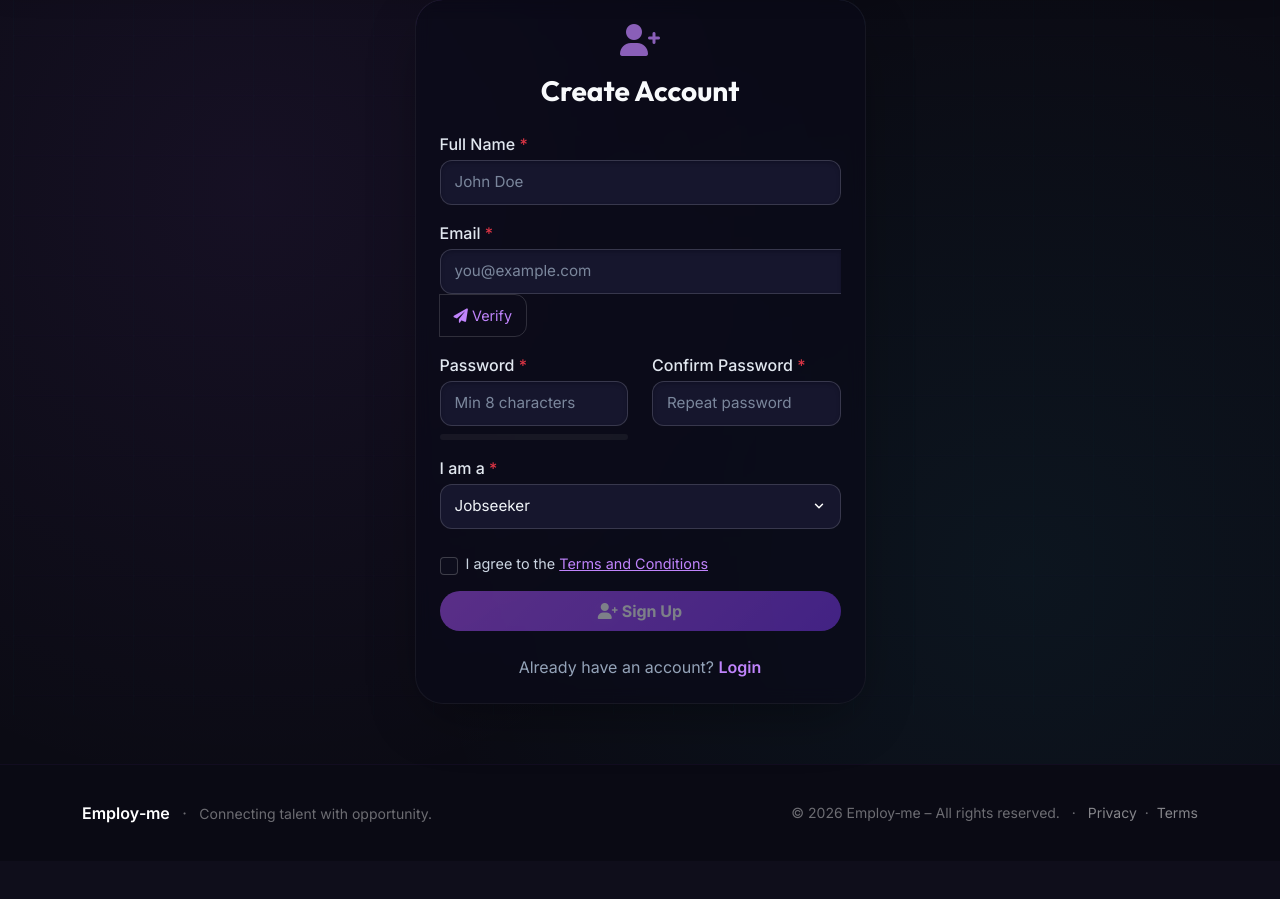
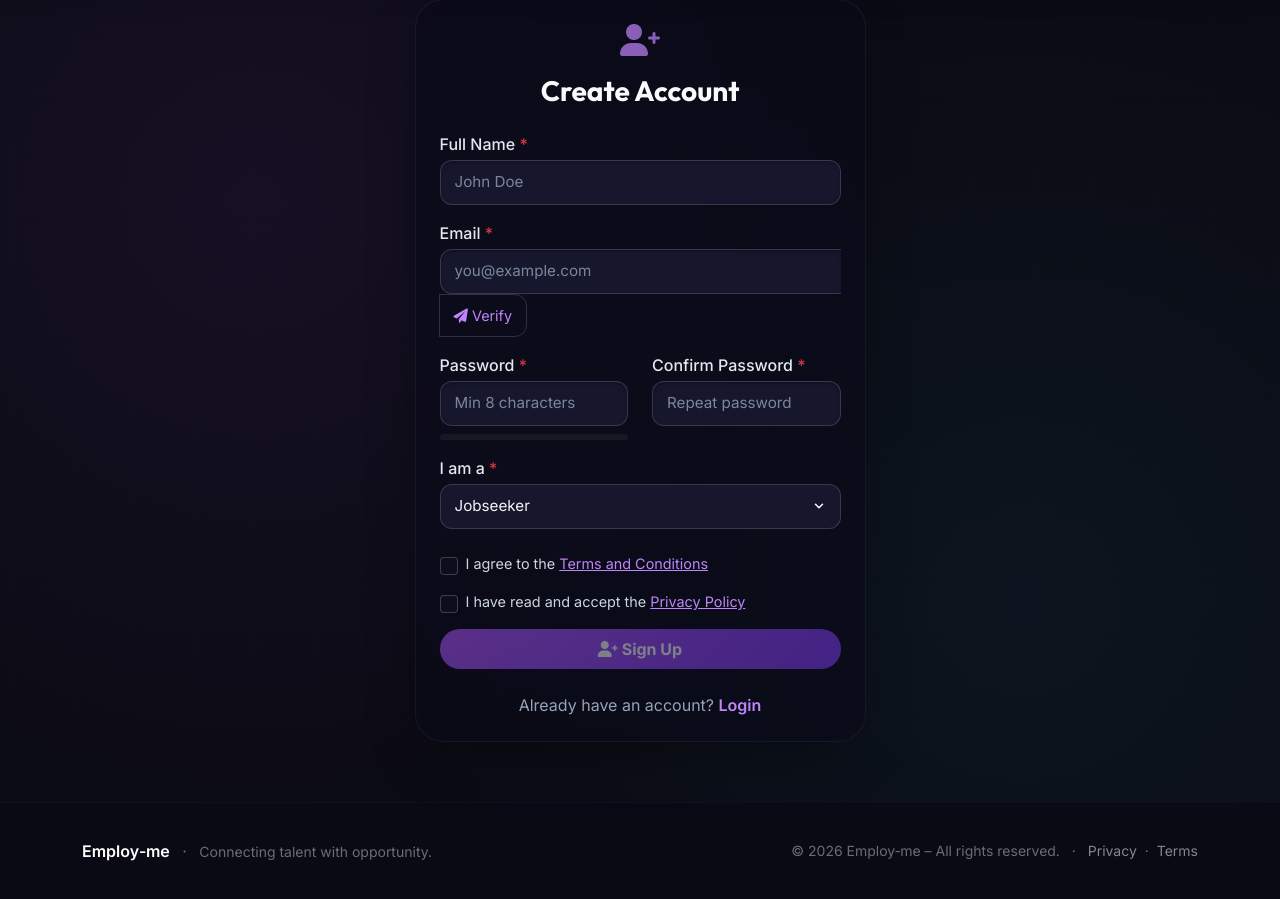
Before and after one commit to tj184/Employ-me, a Flask app: page /signup in a window 1280 px wide. Shown: the part 98-997 px from the top of the page. Before the commit the page ends 921 px from the top, so only its background shows below. Run offline with Flask 3, Linux system fonts and the light colour scheme; some libraries are stand-ins or nearby versions.

Commit message:
Adding the privacy policy

```diff
--- a/templates/signup.html
+++ b/templates/signup.html
@@ -89,6 +89,15 @@
                     </label>
                 </div>
 
+                <!-- Privacy Policy Checkbox -->
+                <div class="mb-3 form-check-dark d-flex align-items-center">
+                    <input class="form-check-input me-2" type="checkbox" id="privacy-checkbox" style="width: 18px; height: 18px;">
+                    <label class="form-check-label" for="privacy-checkbox" style="color: #CBD5E1; font-size: 0.9rem;">
+                        I have read and accept the
+                        <a href="#" data-bs-toggle="modal" data-bs-target="#privacyModal" style="color: var(--primary-light); text-decoration: underline;">Privacy Policy</a>
+                    </label>
+                </div>
+
                 <!-- Sign‑up button (type="button") -->
                 <button type="button" class="btn btn-primary-gradient w-100 py-2" id="submit-btn" disabled>
                     <i class="fas fa-user-plus"></i> Sign Up
@@ -124,6 +133,36 @@
                 <p>Your personal data is handled in accordance with our Privacy Policy. We do not share your information without your consent except as required by law.</p>
                 <h6>6. Termination</h6>
                 <p>We reserve the right to suspend or terminate accounts that violate these terms without prior notice.</p>
+                <p class="mt-3 text-secondary">Last updated: July 2026</p>
+            </div>
+            <div class="modal-footer border-top-0">
+                <button type="button" class="btn btn-secondary" data-bs-dismiss="modal">Close</button>
+            </div>
+        </div>
+    </div>
+</div>
+
+<!-- Privacy Policy Modal -->
+<div class="modal fade" id="privacyModal" tabindex="-1" aria-labelledby="privacyModalLabel" aria-hidden="true">
+    <div class="modal-dialog modal-dialog-scrollable modal-lg">
+        <div class="modal-content" style="background: rgba(20, 20, 45, 0.95); border: 1px solid rgba(255,255,255,0.1); border-radius: 20px; color: #E2E8F0;">
+            <div class="modal-header border-bottom-0">
+                <h5 class="modal-title" id="privacyModalLabel" style="font-family: var(--font-display); font-weight: 700;">Privacy Policy</h5>
+                <button type="button" class="btn-close btn-close-white" data-bs-dismiss="modal" aria-label="Close"></button>
+            </div>
+            <div class="modal-body">
+                <h6>1. Information We Collect</h6>
+                <p>We collect information you provide directly, such as your name, email address, and profile details. We also automatically collect certain technical information when you use our service.</p>
+                <h6>2. How We Use Information</h6>
+                <p>We use the information to provide, maintain, and improve our services, to communicate with you, and to ensure the security of our platform.</p>
+                <h6>3. Sharing of Information</h6>
+                <p>We do not share your personal information with third parties except as necessary to provide the service, comply with the law, or protect our rights.</p>
+                <h6>4. Data Security</h6>
+                <p>We implement reasonable security measures to protect your data. However, no method of transmission over the Internet is 100% secure.</p>
+                <h6>5. Your Choices</h6>
+                <p>You can update or delete your account at any time. You may also contact us to request access to your personal data.</p>
+                <h6>6. Changes to This Policy</h6>
+                <p>We may update this policy from time to time. Continued use of the service after changes constitutes acceptance.</p>
                 <p class="mt-3 text-secondary">Last updated: July 2026</p>
             </div>
             <div class="modal-footer border-top-0">
@@ -230,6 +269,7 @@ const resendCountdown = document.getElementById('resend-countdown');
 const emailVerifiedDiv = document.getElementById('email-verified');
 const changeEmailBtn = document.getElementById('change-email-btn');
 const termsCheckbox = document.getElementById('terms-checkbox');
+const privacyCheckbox = document.getElementById('privacy-checkbox');  // NEW
 const submitBtn = document.getElementById('submit-btn');
 const signupForm = document.getElementById('signup-form');
 const recaptchaTokenField = document.getElementById('recaptcha-token');
@@ -282,7 +322,7 @@ function disableResendWithCooldown() {
     }, 1000);
 }
 
-// Check if signup form is ready to submit (now includes password strength)
+// Check if signup form is ready to submit (now includes password strength AND privacy checkbox)
 function checkSubmitReady() {
     const name = document.querySelector('input[name="name"]').value.trim();
     const email = emailField.value.trim();
@@ -290,8 +330,9 @@ function checkSubmitReady() {
     const confirm = document.querySelector('input[name="confirm_password"]').value.trim();
     const role = document.querySelector('#role').value;
     const termsAccepted = termsCheckbox.checked;
-    // 🔥 Only allow medium/strong passwords (score >= 3)
-    if (name && email && password && confirm && role && emailVerified && termsAccepted && passwordStrengthScore >= 3) {
+    const privacyAccepted = privacyCheckbox.checked;   // NEW
+    // 🔥 Only allow medium/strong passwords (score >= 3) AND both checkboxes ticked
+    if (name && email && password && confirm && role && emailVerified && termsAccepted && privacyAccepted && passwordStrengthScore >= 3) {
         submitBtn.disabled = false;
     } else {
         submitBtn.disabled = true;
@@ -327,10 +368,11 @@ document.addEventListener('DOMContentLoaded', function() {
     const confirmField = document.querySelector('input[name="confirm_password"]');
     const roleField = document.getElementById('role');
 
-    [nameField, emailField, passwordField, confirmField, roleField, termsCheckbox].forEach(field => {
+    [nameField, emailField, passwordField, confirmField, roleField, termsCheckbox, privacyCheckbox].forEach(field => {
         if (field) field.addEventListener('input', checkSubmitReady);
     });
     termsCheckbox.addEventListener('change', checkSubmitReady);
+    privacyCheckbox.addEventListener('change', checkSubmitReady);   // NEW
     roleField.addEventListener('change', checkSubmitReady);
 
     applyVerifiedState();
@@ -480,6 +522,7 @@ document.addEventListener('DOMContentLoaded', function() {
         if (submitBtn.disabled) return;
         if (!emailVerified) { alert('Please verify your email first.'); return; }
         if (!termsCheckbox.checked) { alert('You must agree to the Terms and Conditions.'); return; }
+        if (!privacyCheckbox.checked) { alert('You must accept the Privacy Policy.'); return; }   // NEW
         // 🔥 Final safety check – password must be at least medium strength
         if (passwordStrengthScore < 3) {
             alert('Please choose a stronger password (at least Medium strength).');
```
